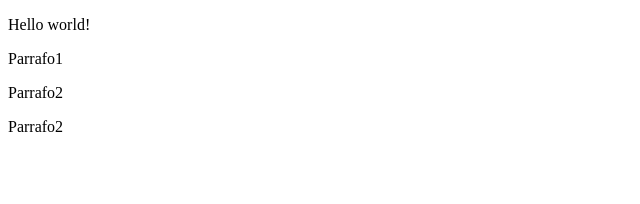
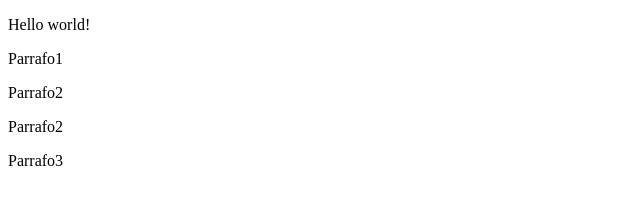
Before and after one commit to bocapo10/clase4, a plain HTML site: page index.html in a window 1280 px wide. Shown: the full height of the page, 0-640 px from the left. Drawn offline with Linux system fonts and the light colour scheme.

Commit message:
parrafo3

```diff
--- a/index.html
+++ b/index.html
@@ -9,6 +9,7 @@
       <P>Parrafo1<p>
       <P>Parrafo2<p>
       <P>Parrafo2<p>
+      <P>Parrafo3<p>
 
    </BODY>
 </HTML>
```
